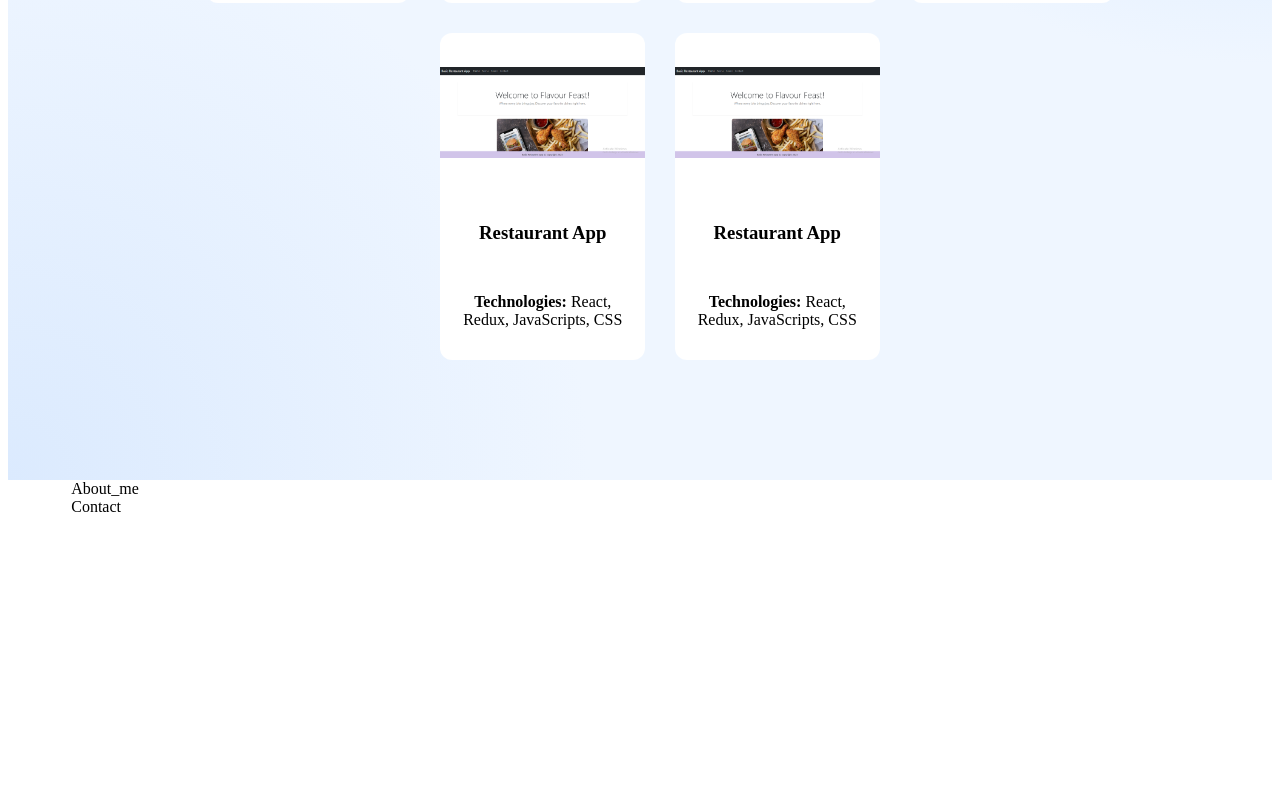
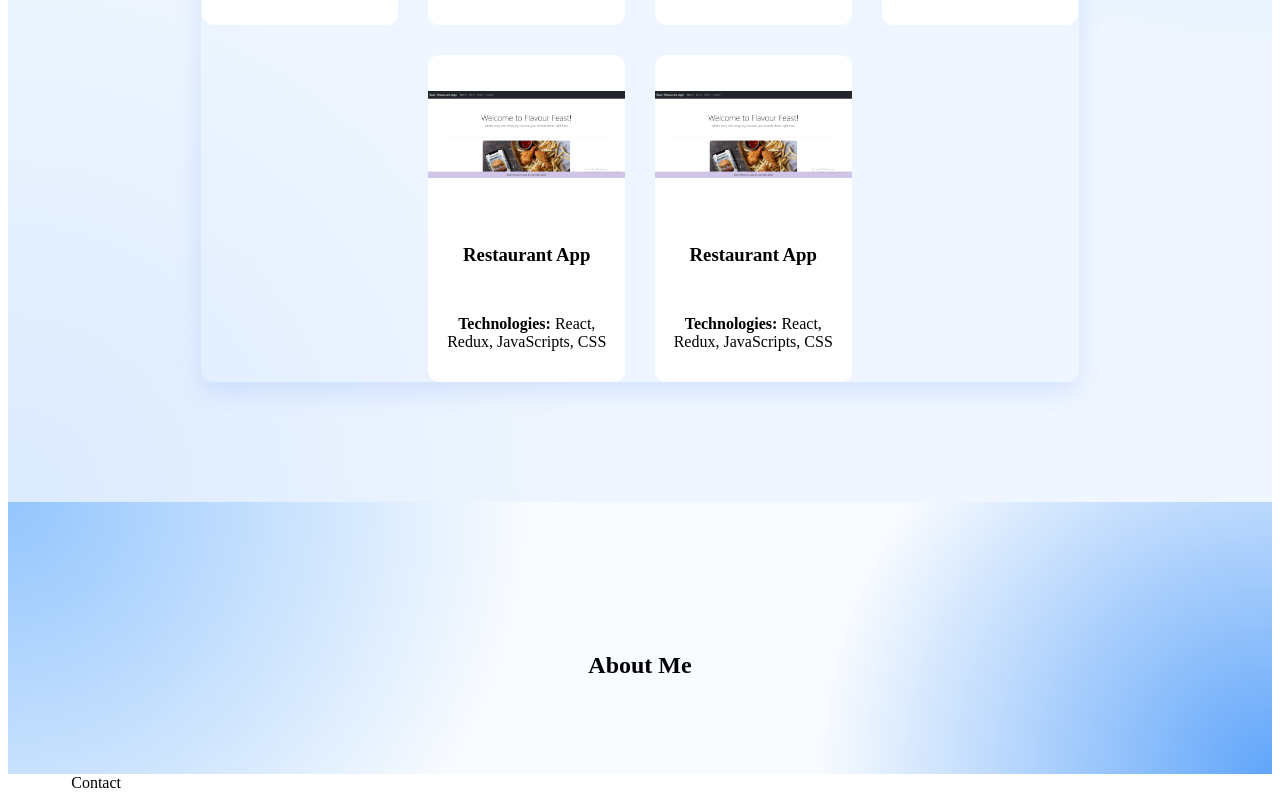
Before and after one commit to Sakhawat-hossain-369/react-portfolio, a React app: page / in a window 1280 px wide. Shown: the part 2889-3689 px from the top of the page. Before the commit the page ends 3413 px from the top, so only its background shows below. Built offline with nearby package versions, Linux system fonts and the light colour scheme; the HTML template or start-up script is replaced by a standard one.

Commit message:
Fixed some bug for mobile screen

```diff
--- a/src/App.css
+++ b/src/App.css
@@ -1,3 +1,7 @@
+* {
+    box-sizing: border-box;
+}
+
 .app-container {
     display: flex;
     flex-direction: column;
--- /dev/null
+++ b/src/components/About_me/About_me.css
@@ -0,0 +1,17 @@
+#about_me {
+    width: 100%;
+    height: 100%;
+    padding: 50px 0;
+
+    background:
+        radial-gradient(circle at top left, #93C5FD 0%, transparent 40%),
+        radial-gradient(circle at bottom right, #60A5FA 0%, transparent 35%),
+        #F8FBFF;
+}
+
+.about_me_content {
+    text-align: center;
+    position: relative;
+    padding: 80px 0;
+    padding-bottom: 25px;
+}
--- a/src/components/About_me/About_me.jsx
+++ b/src/components/About_me/About_me.jsx
@@ -1,11 +1,15 @@
 import React from 'react'
 import '../../App.css'
+import './About_me.css'
 
 const About_me = () => {
     return (
         <section id="about_me">
             <div className="container">
-                About_me
+                <div className="about_me_content">
+                    <h2>About Me</h2>
+                </div>
+
 
             </div>
         </section>
--- a/src/components/Card/ProjectCard.css
+++ b/src/components/Card/ProjectCard.css
@@ -57,6 +57,8 @@
 @media (max-width: 480px) {
     .project-card {
         width: 100%;
-        height: 180px;
+        max-width: 320px;
+        min-height: 300px;
+        height: auto;
     }
 }
--- a/src/components/Home/Home.jsx
+++ b/src/components/Home/Home.jsx
@@ -1,7 +1,6 @@
 import React from 'react'
 import '../../App.css'
 import './Home.css'
-import Profile_pic from '../../assets/images/profile_pic.jpg'
 import pic from '../../assets/images/pic.jpg'
 import { MdEmail } from 'react-icons/md'
 import { FaPhoneAlt, FaLinkedin, FaGithub } from 'react-icons/fa'
--- a/src/components/Modal/ProjectModal.jsx
+++ b/src/components/Modal/ProjectModal.jsx
@@ -28,8 +28,10 @@ export const ProjectModal = ({
     }
 
     return (
-        <div className="project-modal">
-            <div className="project-modal-content">
+        <div className="project-modal"
+            onClick={() => setisOpen(false)}>
+            <div className="project-modal-content"
+                onClick={(e) => e.stopPropagation()}>
                 <button className="close-btn" onClick={() => setisOpen(false)}>&times;</button>
                 <div className="project-modal-image">
                     <button
--- a/src/components/Projects/Projects.css
+++ b/src/components/Projects/Projects.css
@@ -52,14 +52,16 @@
     /* display: grid;
     grid-template-columns: repeat(4, 1fr);
     gap: 30px; */
-    transition: transform 0.3s ease, box-shadow 0.3s ease;
+    /* transition: transform 0.3s ease, box-shadow 0.3s ease; */
+    box-shadow: 0 10px 25px rgba(37, 99, 235, 0.12);
+    border-radius: 12px;
 }
 
 
-.projects_cards:hover {
+/* .projects_cards:hover {
     transform: scale(1.02);
     box-shadow: 0 10px 25px rgba(37, 99, 235, 0.12);
-}
+} */
 
 @media (max-width: 768px) {
     .projects_content {
@@ -75,6 +77,24 @@
 @media (max-width: 480px) {
     .projects_content {
         width: 95%;
-        padding: 30px 0;
+        padding: 40px 0;
+        /* box-sizing: border-box; */
+    }
+
+    .projects_cards {
+        width: 100%;
+        justify-content: center;
+        gap: 20px;
+        /* width: 100%;
+        display: flex;
+        justify-content: center;
+        align-items: center;
+        gap: 20px;
+        box-sizing: border-box; */
+    }
+
+    .project_card {
+        width: 100%;
+        max-width: 320px;
     }
 }
```
